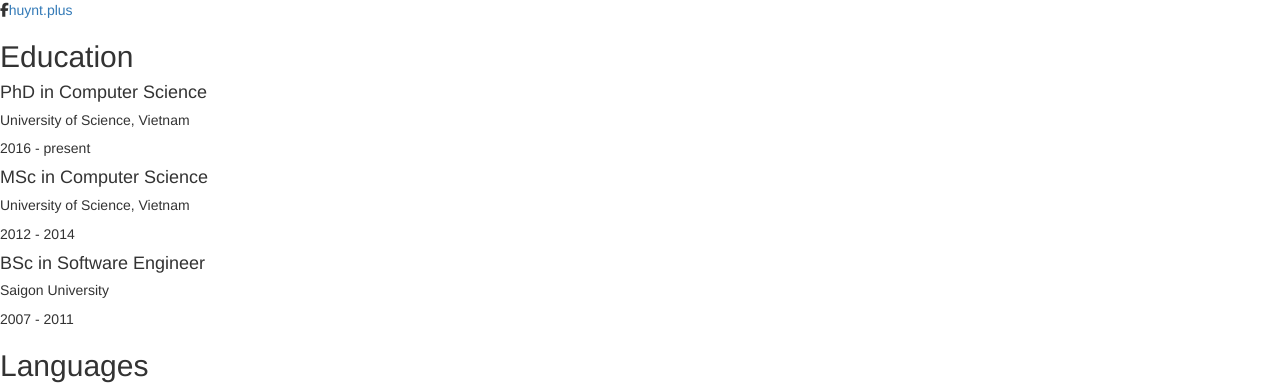
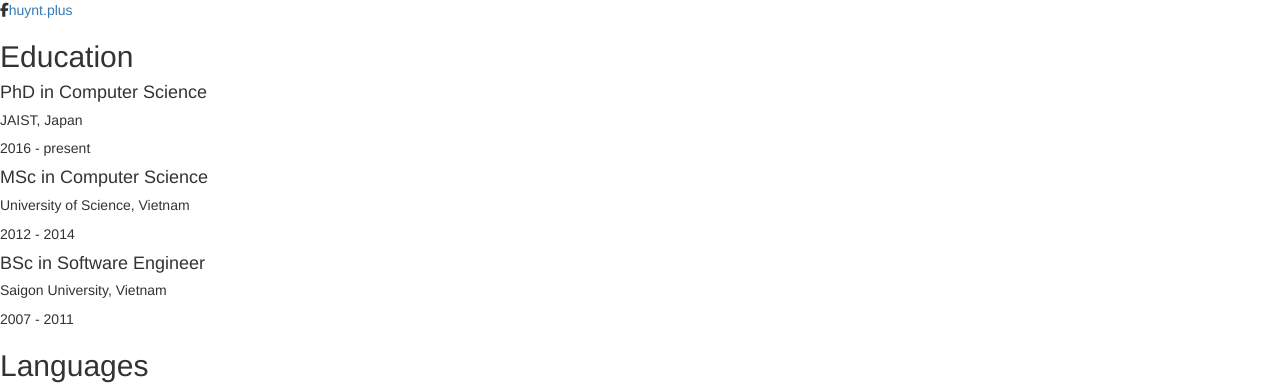
Before and after one commit to titanbt/titanbt.github.io, a Jekyll site: the page built from index.html, in a window 1280 px wide. Shown: the part 197-583 px from the top of the page. Built offline with Jekyll 4.4.1, drawn with Linux system fonts in a browser that asks for light colours; nearby versions of some CDN libraries; library files that are not in the unit come from our copies.

Commit message:
Update education.html

```diff
--- a/_includes/education.html
+++ b/_includes/education.html
@@ -2,7 +2,7 @@
 <h2 class="container-block-title">Education</h2>
   <div class="item">
     <h4 class="degree">PhD in Computer Science</h4>
-    <h5 class="meta">University of Science, Vietnam</h5>
+    <h5 class="meta">JAIST, Japan</h5>
     <div class="time">2016 - present</div>
 </div>
 <div class="item">
@@ -12,7 +12,7 @@
 </div><!--//item-->
 <div class="item">
     <h4 class="degree">BSc in Software Engineer</h4>
-    <h5 class="meta">Saigon University</h5>
+    <h5 class="meta">Saigon University, Vietnam</h5>
     <div class="time">2007 - 2011</div>
 </div><!--//item-->
 </div><!--//education-container-->
```
